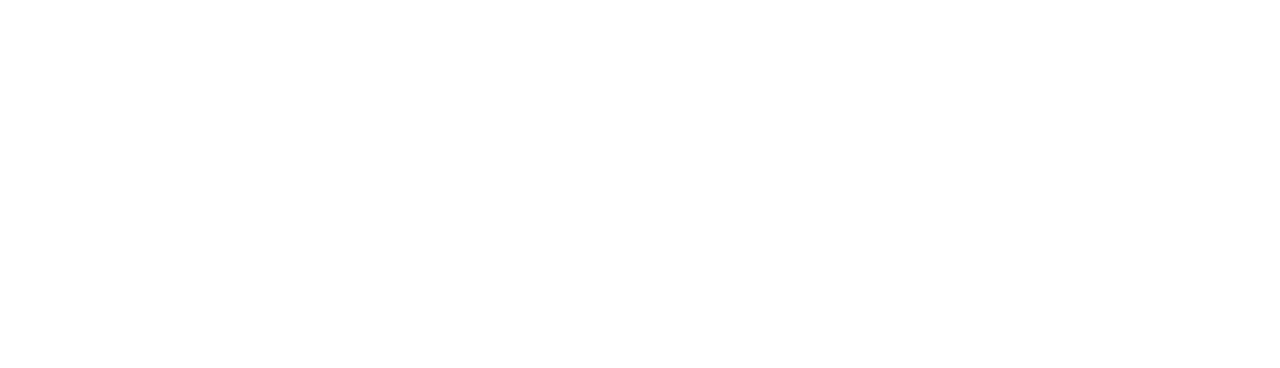
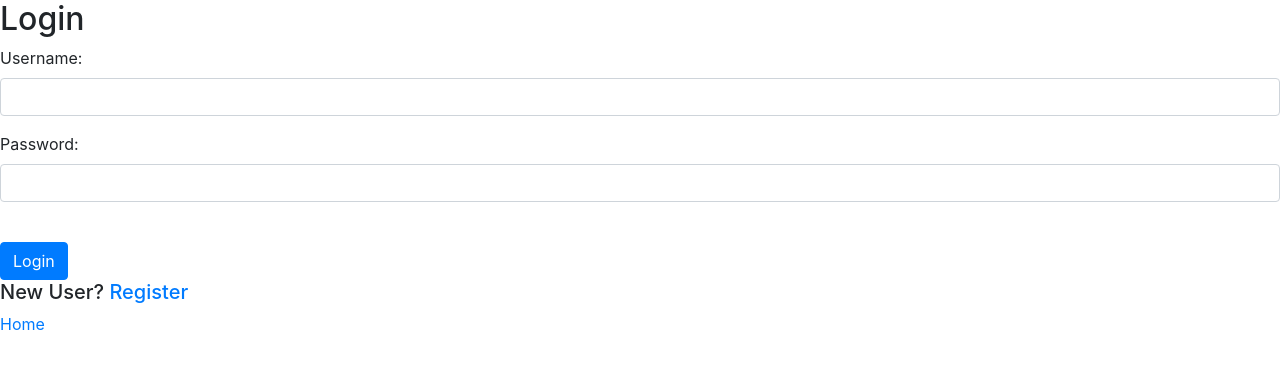
Before and after one commit to RedwanAlbadawi/CS5551_ASE, an Angular app in the folder lab3/: page / in a window 1280 px wide. Shown: the top 368 px of the page. Built offline with nearby package versions, Linux system fonts and the light colour scheme.

Commit message:
red changes

```diff
--- a/lab3/src/app/app-routing.module.ts
+++ b/lab3/src/app/app-routing.module.ts
@@ -1,10 +1,34 @@
 import { NgModule } from '@angular/core';
 import { Routes, RouterModule } from '@angular/router';
+import { LoginComponent } from './login/login.component';
+import { RegisterComponent } from './register/register.component';
+import { NutritionixComponent } from './nutritionix/nutritionix.component';
+import {AppGuardGuard} from './app-guard.guard';
 
-const routes: Routes = [];
+const routes: Routes = [
+  {
+    path: '',
+    component: LoginComponent
+  },
+  {
+    path: 'login',
+    component: LoginComponent
+  },
+  {
+    path: 'register',
+    component: RegisterComponent
+  },
+  {
+    path: 'nutritionix',
+    component: NutritionixComponent,
+    canActivate: [AppGuardGuard]
+  },
 
-@NgModule({
-  imports: [RouterModule.forRoot(routes)],
-  exports: [RouterModule]
-})
+  // otherwise redirect to home
+  { path: '**', redirectTo: '' }
+];
+
+export const routing = RouterModule.forRoot(routes);
+
+
 export class AppRoutingModule { }
--- a/lab3/src/app/app.component.ts
+++ b/lab3/src/app/app.component.ts
@@ -1,4 +1,5 @@
 import { Component } from '@angular/core';
+import { Router } from '@angular/router'
 
 @Component({
   selector: 'app-root',
@@ -6,4 +7,6 @@
   styleUrls: ['./app.component.css']
 })
 export class AppComponent {
+
+
 }
--- a/lab3/src/app/app.module.ts
+++ b/lab3/src/app/app.module.ts
@@ -1,7 +1,8 @@
 import { BrowserModule } from '@angular/platform-browser';
 import { NgModule } from '@angular/core';
 import { FormsModule } from '@angular/forms';
-import { AppRoutingModule } from './app-routing.module';
+import {routing} from "./app-routing.module";
+//import {AppRoutingModule, r} from './app-routing.module';
 import { AppComponent } from './app.component';
 import { LoginComponent } from './login/login.component';
 import { RegisterComponent } from './register/register.component';
@@ -21,8 +22,8 @@
   imports: [
     BrowserModule,
     HttpClientModule,
-    AppRoutingModule,
     FormsModule,
+    routing,
     RouterModule.forRoot([
       {
         path: 'login',
--- a/lab3/src/app/login/login.component.html
+++ b/lab3/src/app/login/login.component.html
@@ -24,4 +24,4 @@
 </form>
 
 <h5>New User? <a routerLink="/register">Register</a><br></h5>
-<a routerLink="/Nutritionix">Home</a><br>
+<a routerLink="/nutritionix">Home</a><br>
```
